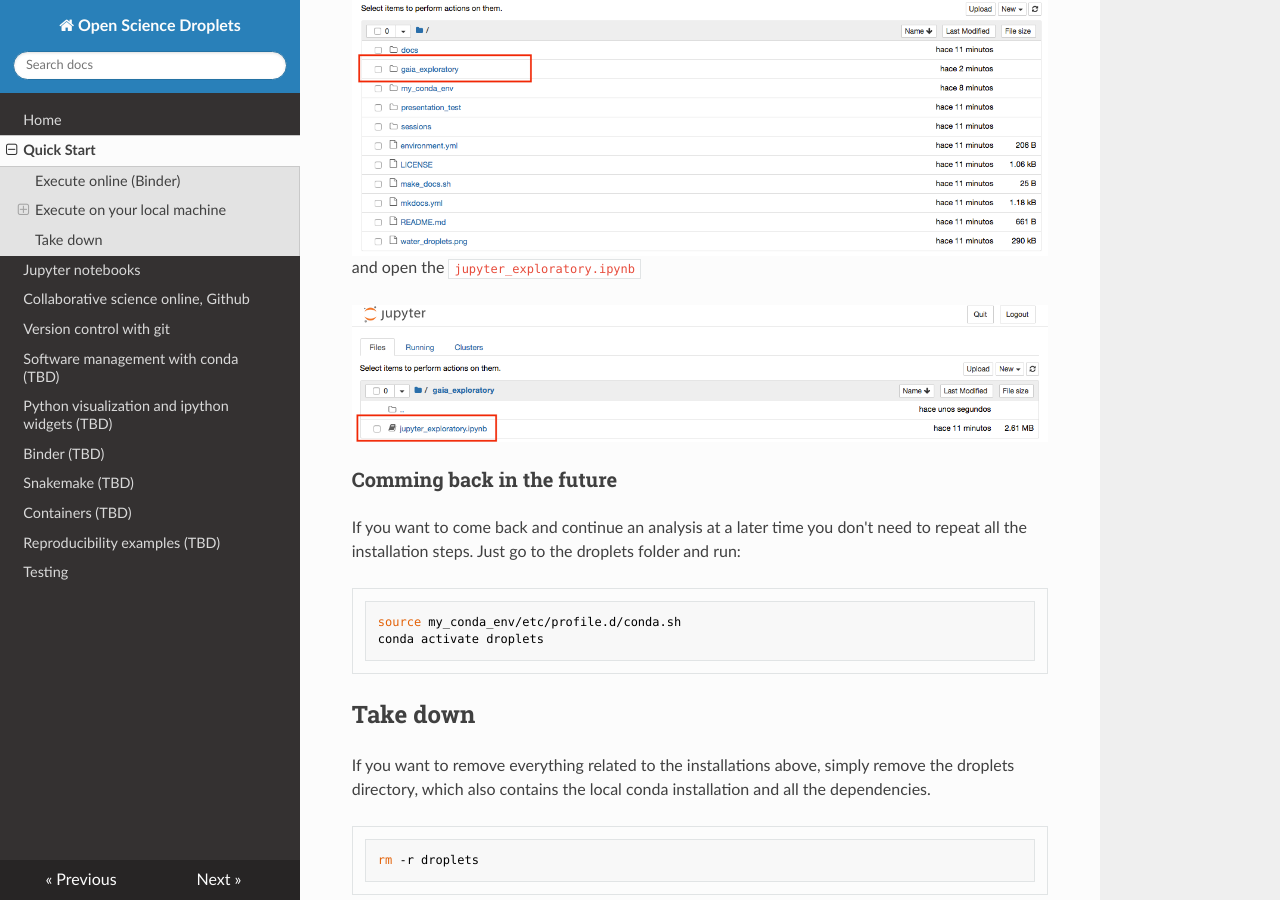
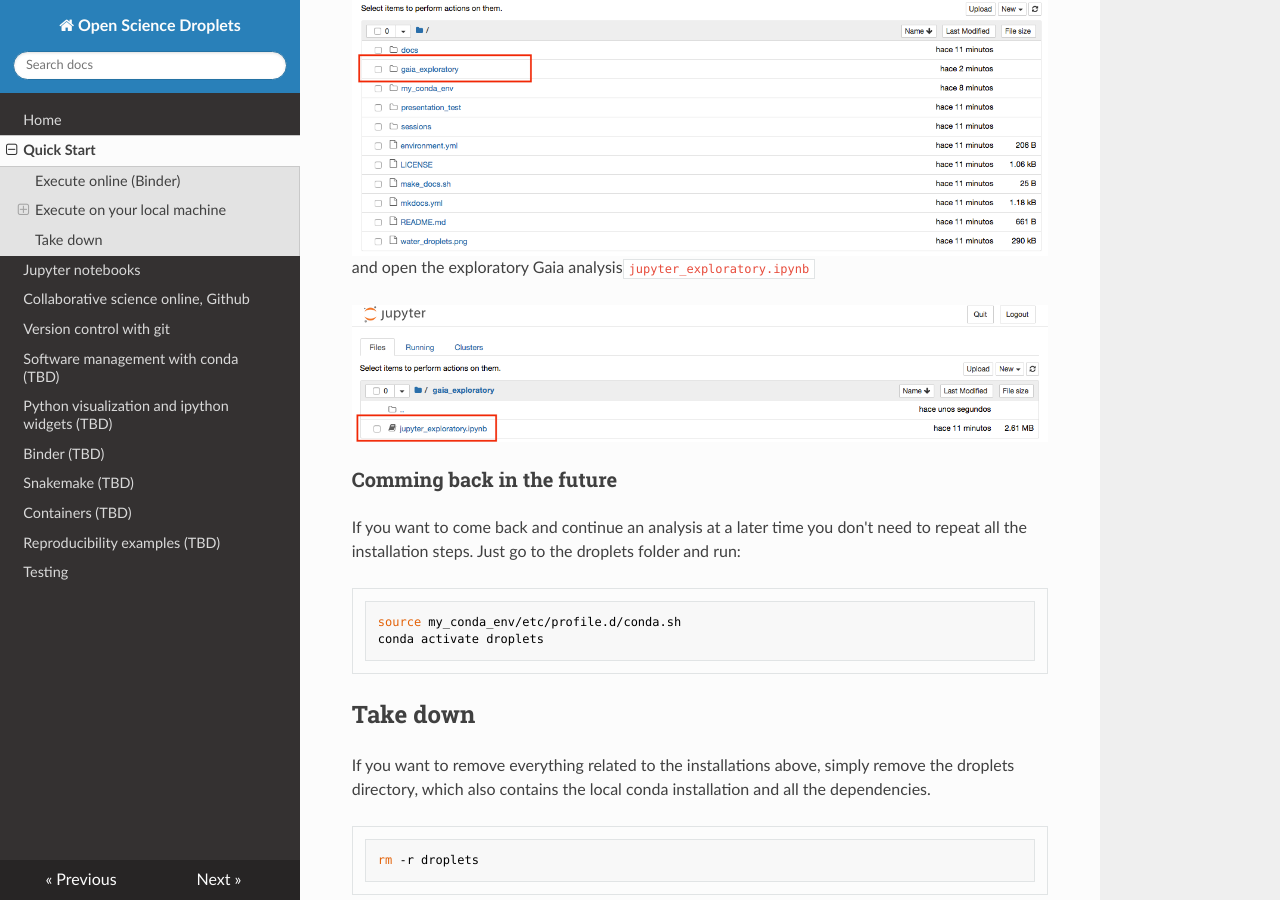
Before and after one commit to espsrc/droplets, an MkDocs documentation site: the page built from docs/quickstart.md, in a window 1280 px wide and 900 px high, scrolled down 1803 px. Built offline with MkDocs 1.6.1, drawn with Linux system fonts in a browser that asks for light colours; nearby versions of some CDN libraries.

Commit message:
Updated quickstart.md
Some rewording

````diff
--- a/docs/quickstart.md
+++ b/docs/quickstart.md
@@ -62,7 +62,7 @@
 Now navigate to the ```gaia_exploratory``` folder
 
 ![](images/quickstart_navigatenotebook_1.png)
-and open the ```jupyter_exploratory.ipynb```
+and open the exploratory Gaia analysis```jupyter_exploratory.ipynb```
 
 ![](images/quickstart_navigatenotebook_2.png)
 
````
